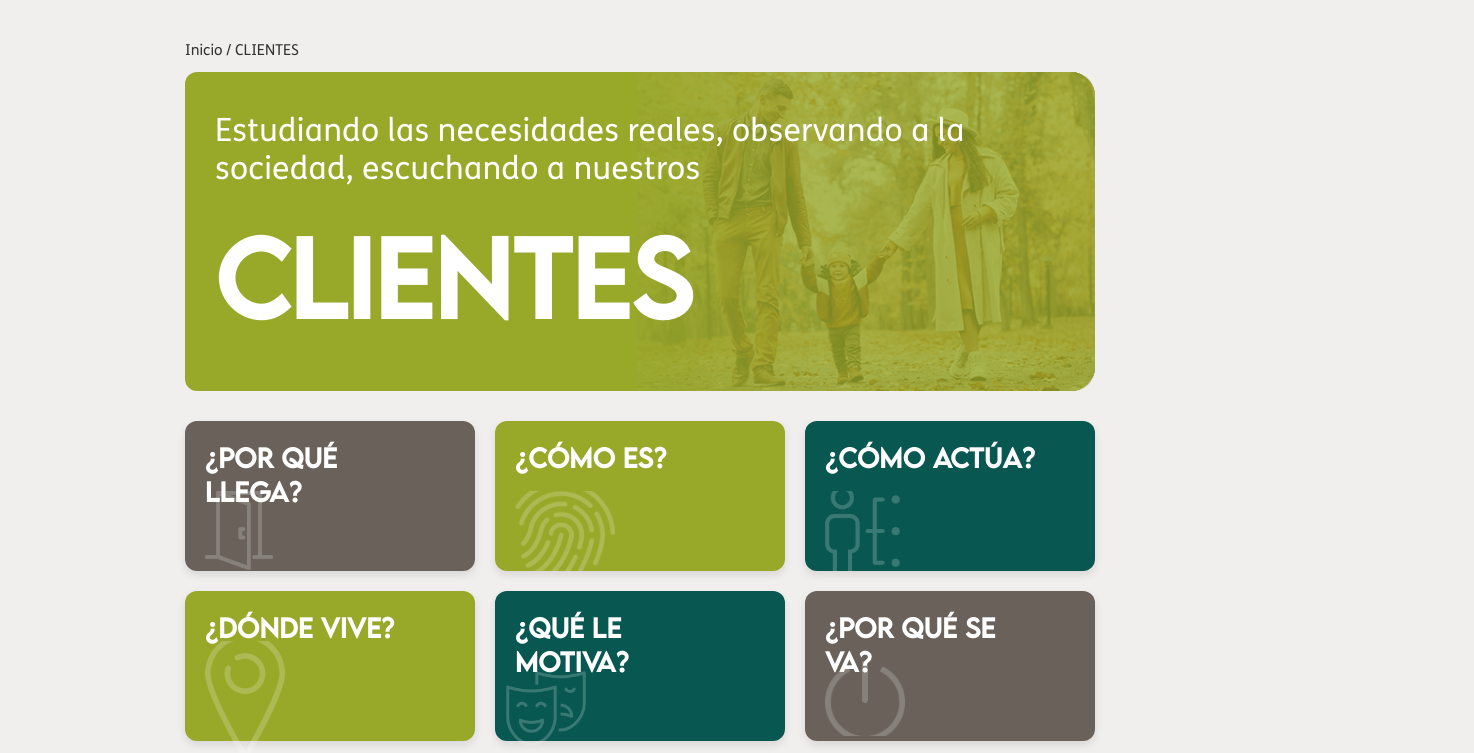
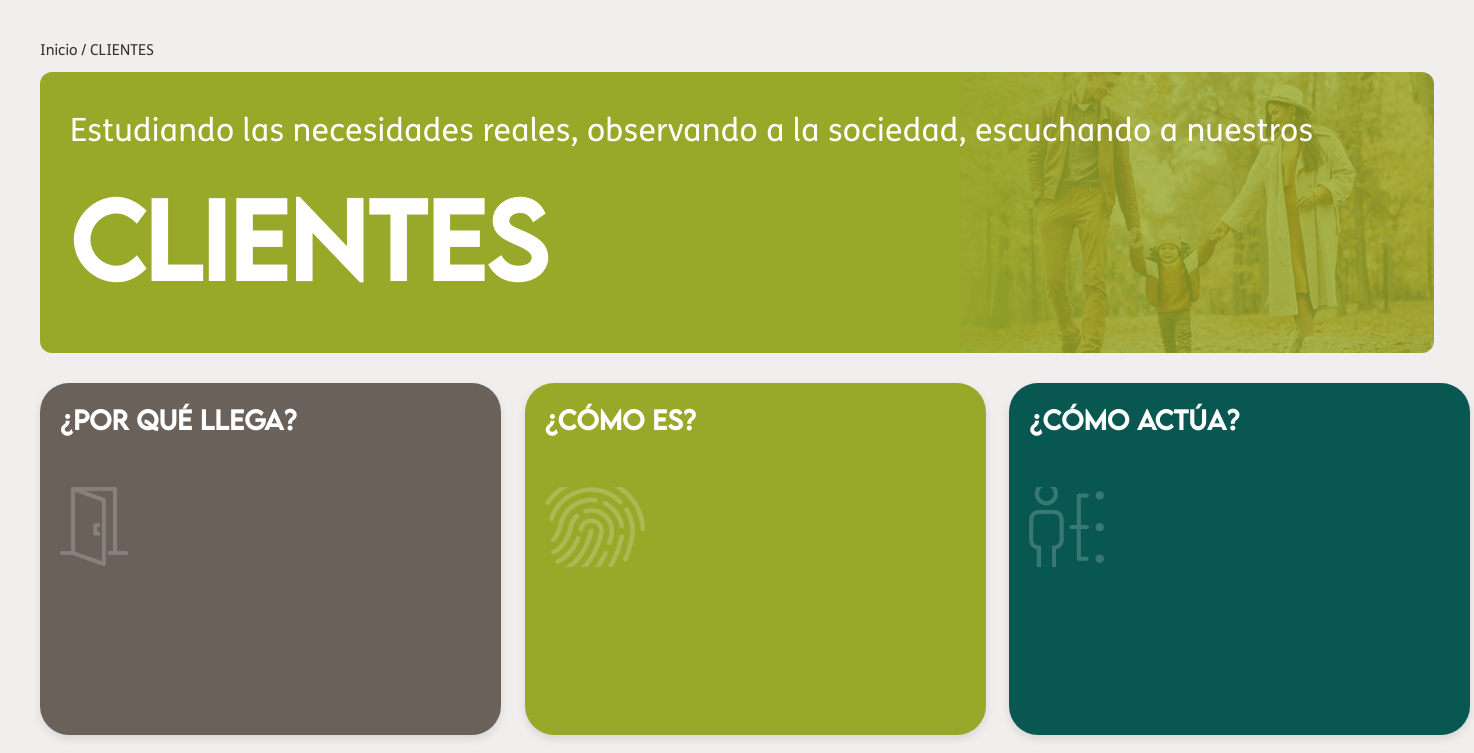
Before and after one commit to Ramon-Arias25/DKVProject, an Angular app: page /cliente in a window 1280 px wide. Shown: the top 753 px of the page, 1474 px wide, since content can reach past the window. Built offline with nearby package versions, Linux system fonts and the light colour scheme.

Commit message:
test tamaño card de clientes

```diff
--- a/src/app/pages/cliente/cliente.component.scss
+++ b/src/app/pages/cliente/cliente.component.scss
@@ -1,7 +1,8 @@
 /* cliente.component.css */
 
 .cliente-container {
-    max-width: 950px;
+    max-width: 1434px;
+    min-height: 340px;
     margin: auto;
     padding: 20px;
 }
@@ -47,6 +48,7 @@
 }
 
 .questions-grid {
+    width: 1434px;
     display: grid;
     grid-template-columns: repeat(3, 1fr);
     gap: 20px;
@@ -56,12 +58,15 @@
 .question-card {
     position: relative;
     padding: 20px;
-    border-radius: 12px;
+    width: 461px;
+    height: 352px;
+    gap: 0px;
+    border-radius: 29px;
+    opacity: 0px;
     color: #FFFFFF;
     display: flex;
     flex-direction: column;
     justify-content: space-between;
-    height: 150px;
     box-shadow: 0 4px 8px rgba(0, 0, 0, 0.1);
     transition: transform 0.3s ease;
 }
```
